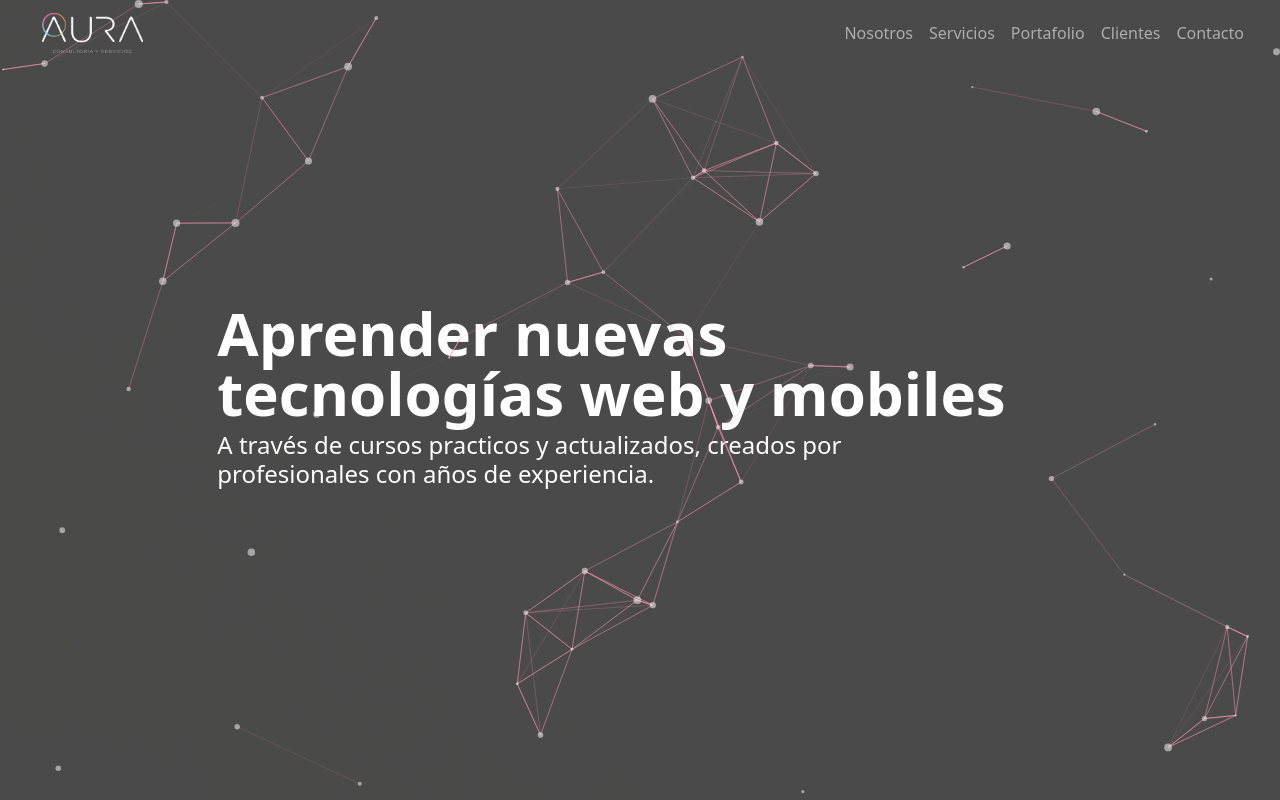
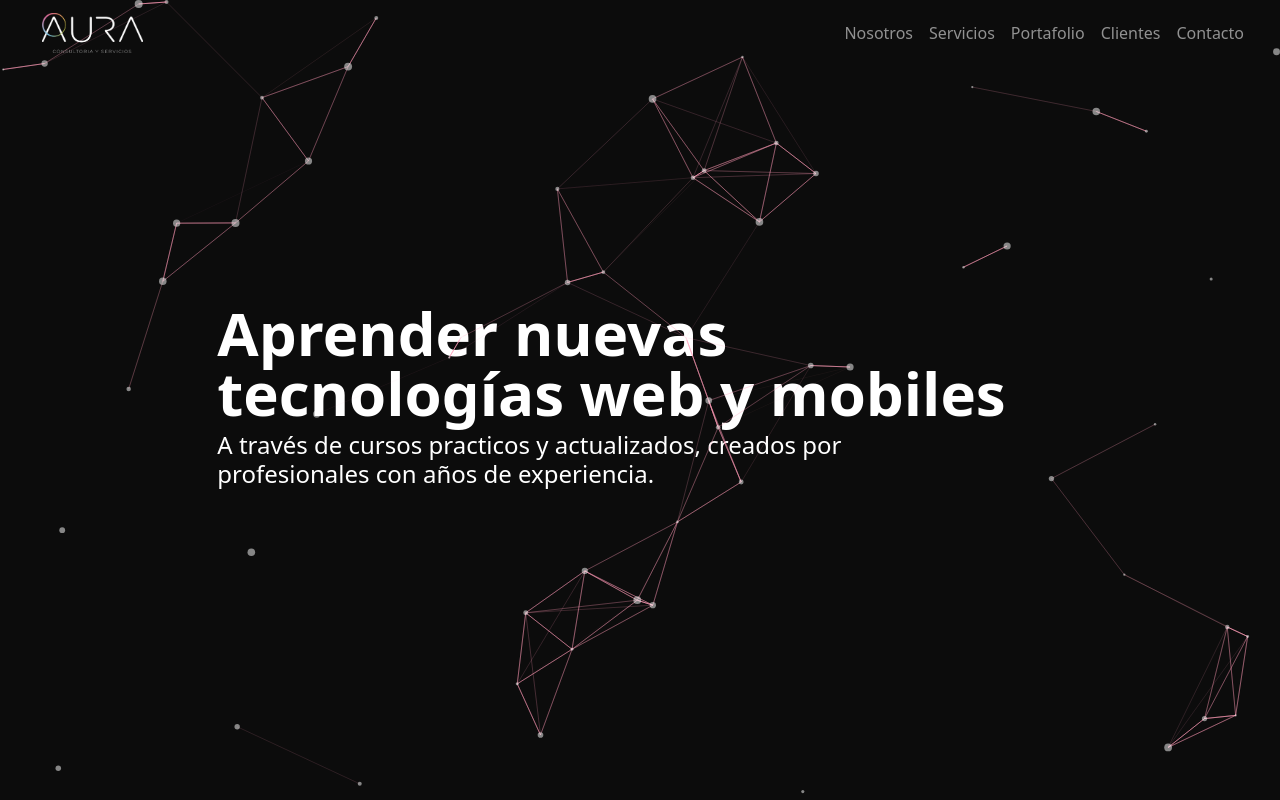
Before and after one commit to davidmartinezhi/aura-web, a React (Create React App) app: page / in a window 1280 px wide. Built offline with nearby package versions, Linux system fonts and the light colour scheme.

Commit message:
ajustado main banner

```diff
--- a/src/components/web/MainBannerParticles/MainBannerParticles.js
+++ b/src/components/web/MainBannerParticles/MainBannerParticles.js
@@ -59,7 +59,7 @@ export default function MainBannerParticles() {
             },
             modes: {
               push: {
-                quantity: 4,
+                quantity: 2,
               },
               repulse: {
                 distance: 150,
--- a/src/components/web/MainBannerParticles/MainBannerParticles.scss
+++ b/src/components/web/MainBannerParticles/MainBannerParticles.scss
@@ -3,7 +3,7 @@
     position: relative;
     height: 100vh;
     width: 100vw;
-    background-image: url('../../../assets/img/dune.jpg');
+    //background-image: url('../../../assets/img/dune.jpg');
     background-repeat: no-repeat;
     background-size: cover;
     background-position: center top;
```
